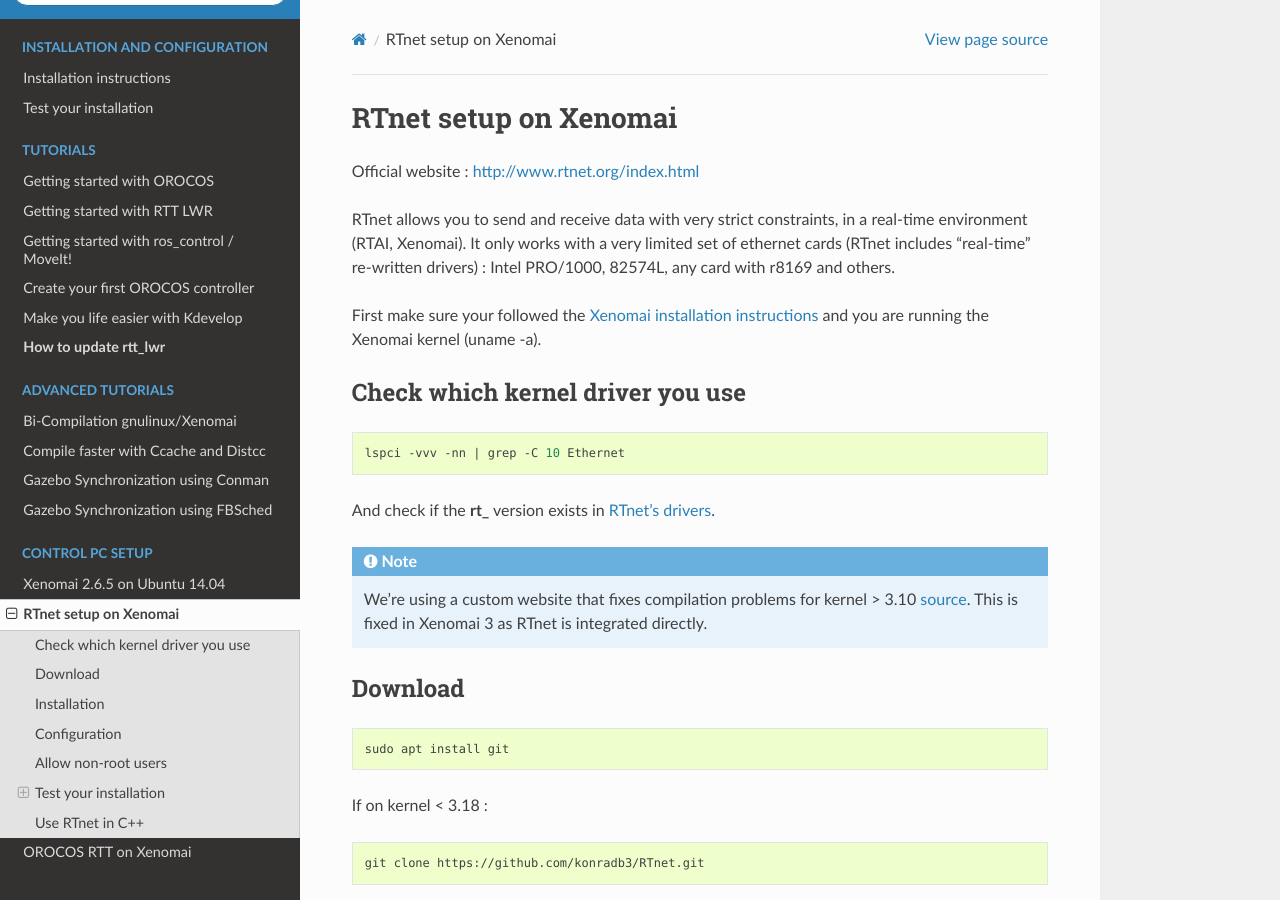
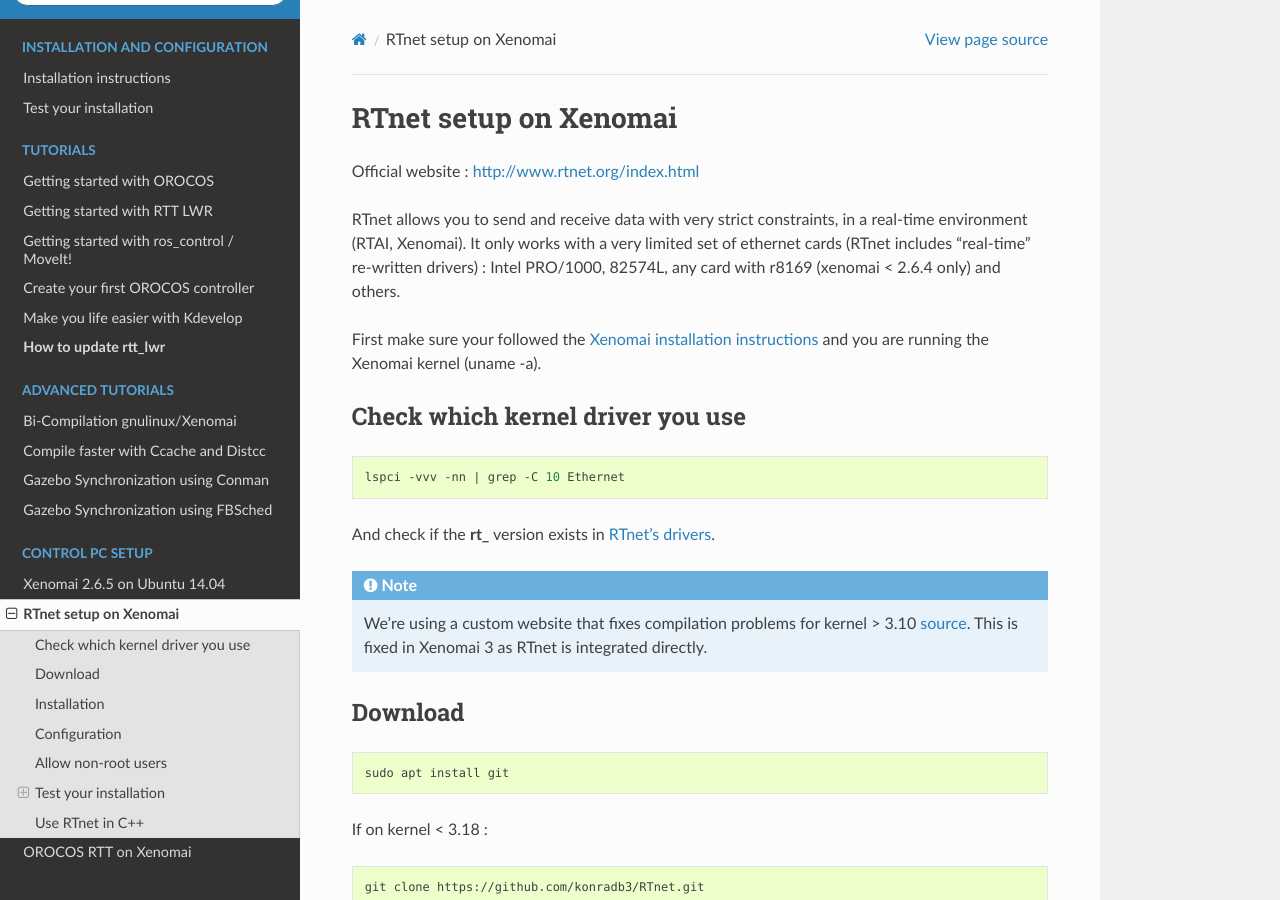
Before and after one commit to kuka-isir/rtt_lwr, a Sphinx documentation site: the page built from docs/source/rtpc/rtnet.rst, in a window 1280 px wide and 900 px high. Built offline with Sphinx 7.4.7 and the Read the Docs theme 2.0.0, drawn with Linux system fonts in a browser that asks for light colours; some of the changed text lies outside the part shown.

Commit message:
Update rtnet.rst

```diff
--- a/docs/source/rtpc/rtnet.rst
+++ b/docs/source/rtpc/rtnet.rst
@@ -3,7 +3,7 @@
 
 Official website : http://www.rtnet.org/index.html
 
-RTnet allows you to send and receive data with very strict constraints, in a real-time environment (RTAI, Xenomai). It only works with a very limited set of ethernet cards (RTnet includes "real-time" re-written drivers) : Intel PRO/1000, 82574L, any card with r8169 and others.
+RTnet allows you to send and receive data with very strict constraints, in a real-time environment (RTAI, Xenomai). It only works with a very limited set of ethernet cards (RTnet includes "real-time" re-written drivers) : Intel PRO/1000, 82574L, any card with r8169 (xenomai < 2.6.4 only) and others.
 
 First make sure your followed the `Xenomai installation instructions <rtpc/xenomai.html>`_ and you are running the Xenomai kernel (uname -a).
 
```
Also changed, not shown: other parts of docs/source/rtpc/rtnet.rst (+1 -1 lines).
